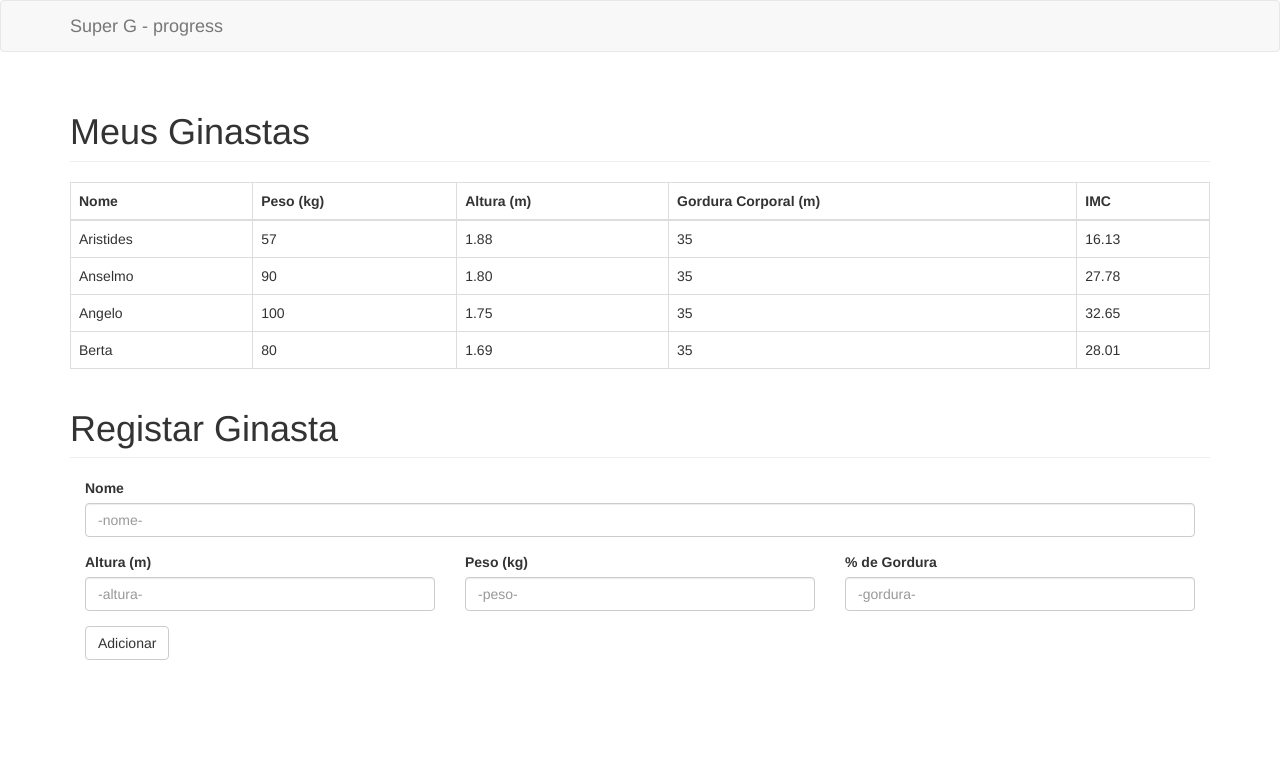
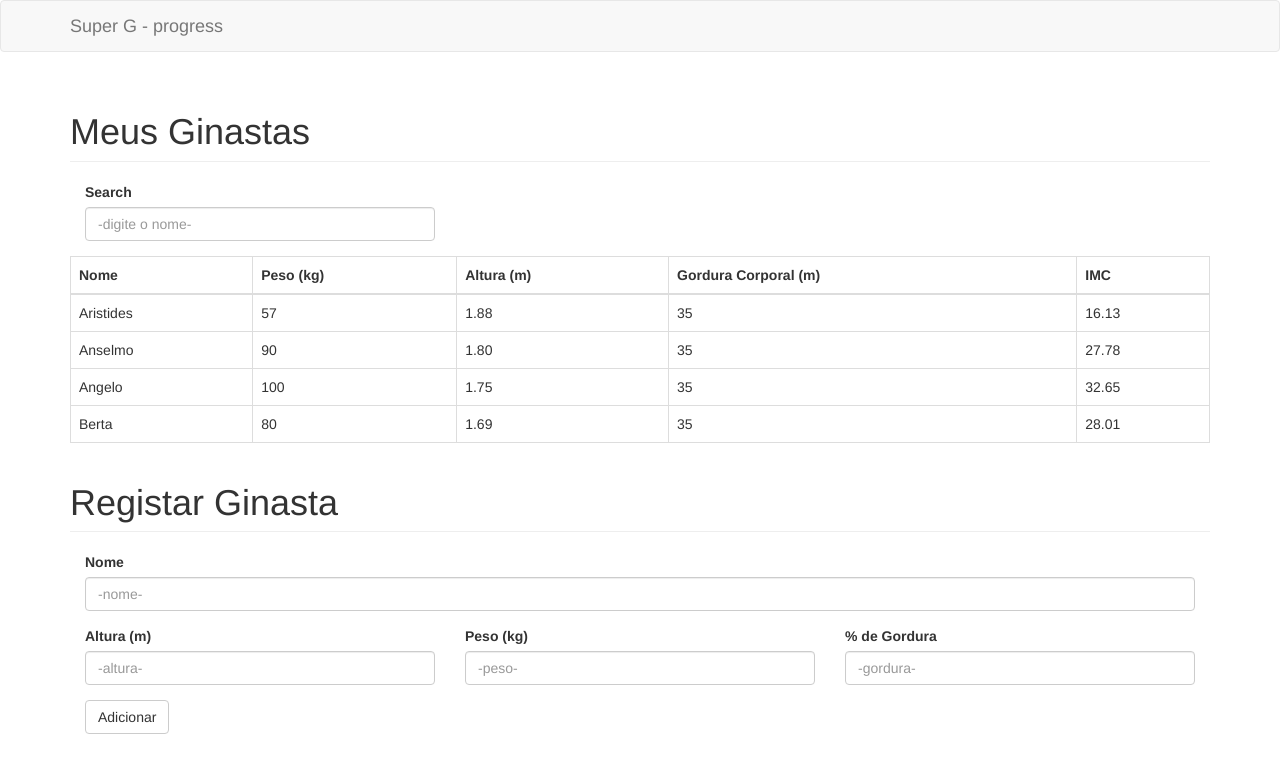
Before and after one commit to amaduela/jsimc_new, a website: page index.html in a window 1280 px wide. Drawn offline with Linux system fonts and the light colour scheme.

Commit message:
filter input added

```diff
--- a/index.html
+++ b/index.html
@@ -19,6 +19,11 @@
 	</nav>
 	<div class="main container">
 		<h1 class="page-header">Meus Ginastas</h1>
+
+		<div class="form-group col-md-4 col-sm-4">
+			<label for="filtrar-tabela">Search</label>
+			<input type="text" class="form-control" id="filtrar-tabela" placeholder="-digite o nome-">
+		</div>
 		<table class="table table-bordered">
 			<thead>
 				<th>Nome</th>
```
